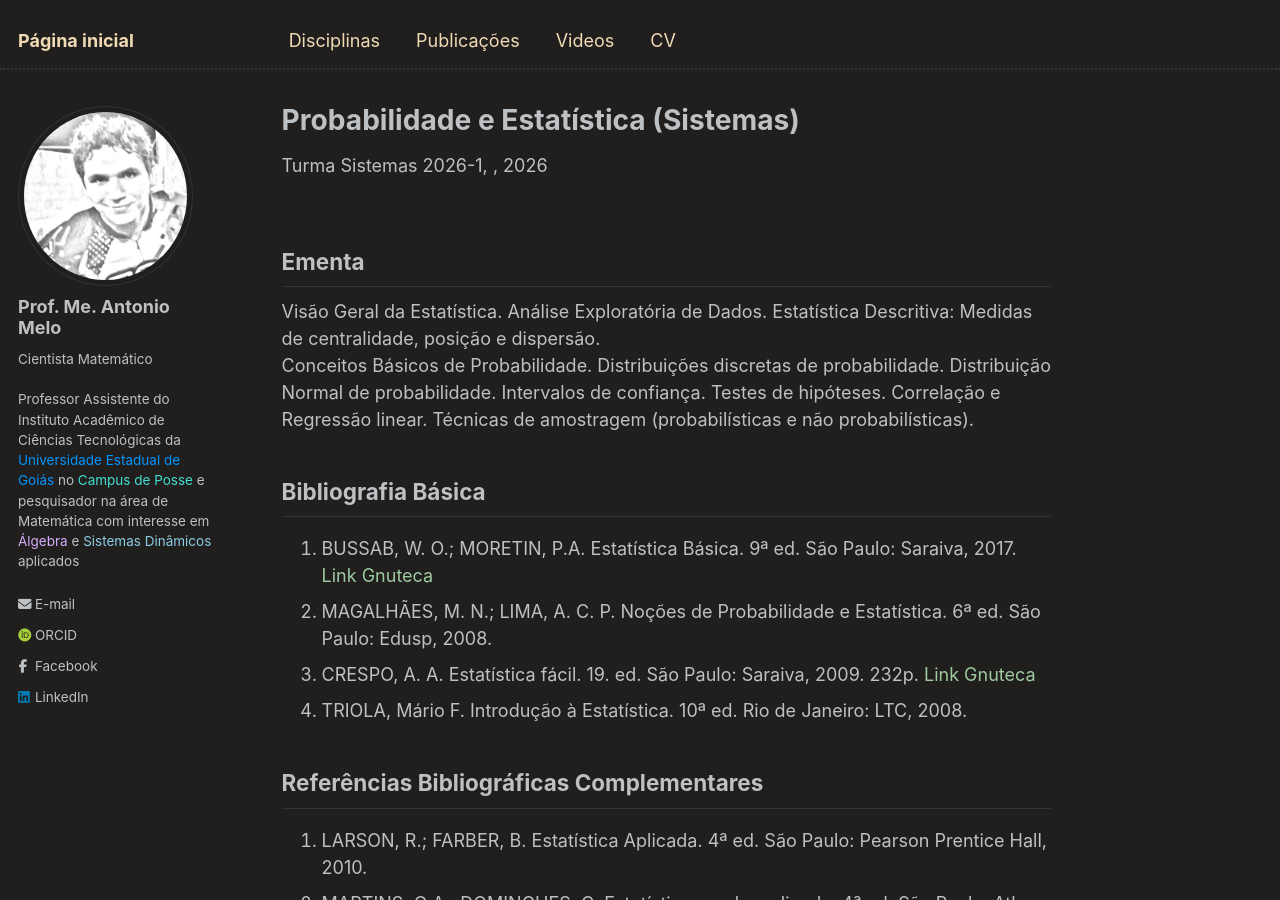
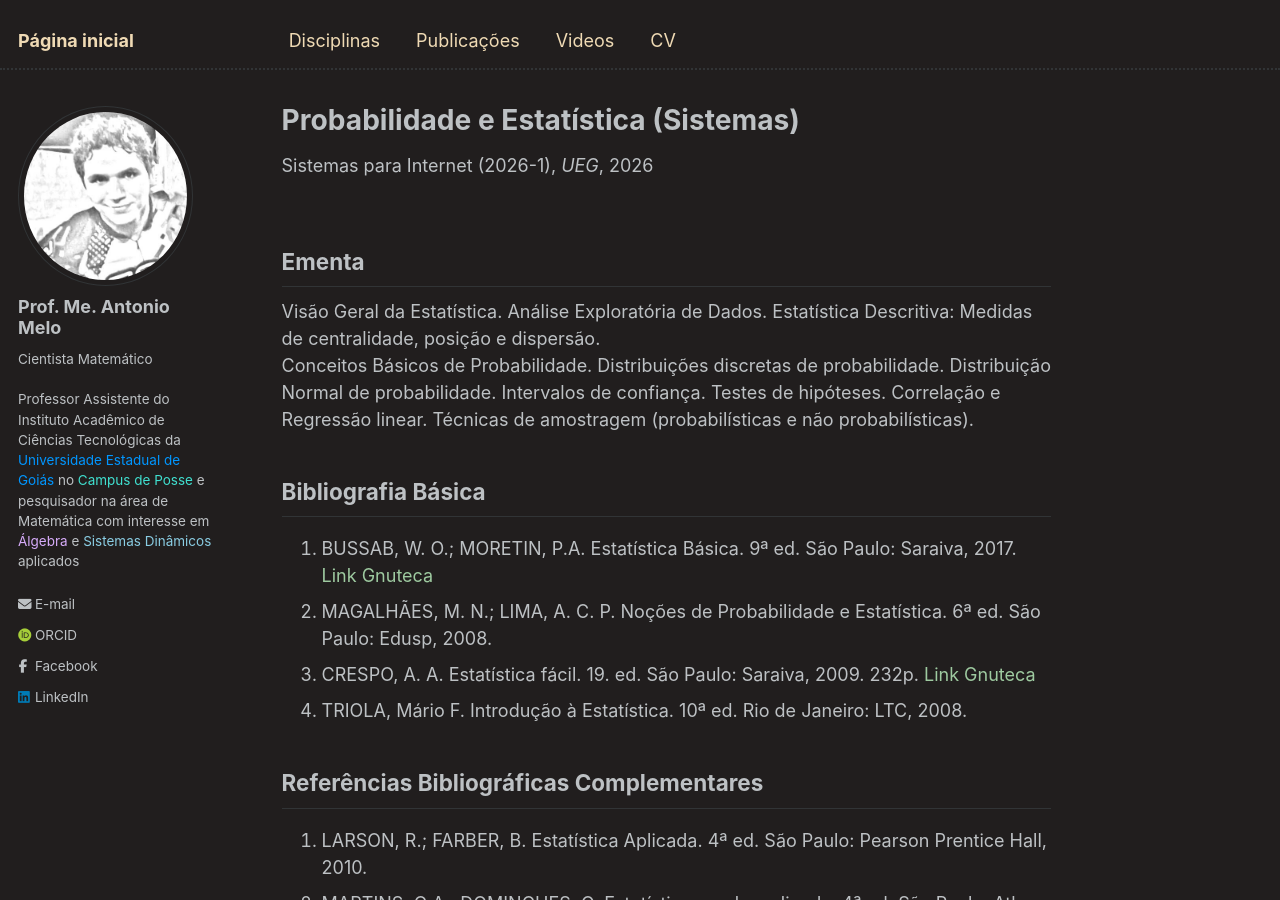
Before and after one commit to antmelo/antmelo.github.io, a Jekyll site: the page built from _teaching/2026-1-probabilidade.md, in a window 1280 px wide and 900 px high. Built offline with Jekyll 4.4.1, drawn with Linux system fonts in a browser that asks for light colours; some web fonts are replaced.

Commit message:
Update 2026-1-probabilidade.md

```diff
--- a/_teaching/2026-1-probabilidade.md
+++ b/_teaching/2026-1-probabilidade.md
@@ -1,9 +1,10 @@
 ---
 title: "Probabilidade e Estatística (Sistemas)"
 collection: teaching
-type: "Turma Sistemas 2026-1"
+type: "Sistemas para Internet (2026-1)"
 permalink: /teaching/2026-1-probabilidade
 date: 2026-02-14
+venue: "UEG"
 location: "Posse, Goiás"
 katex: true
 ---
```
